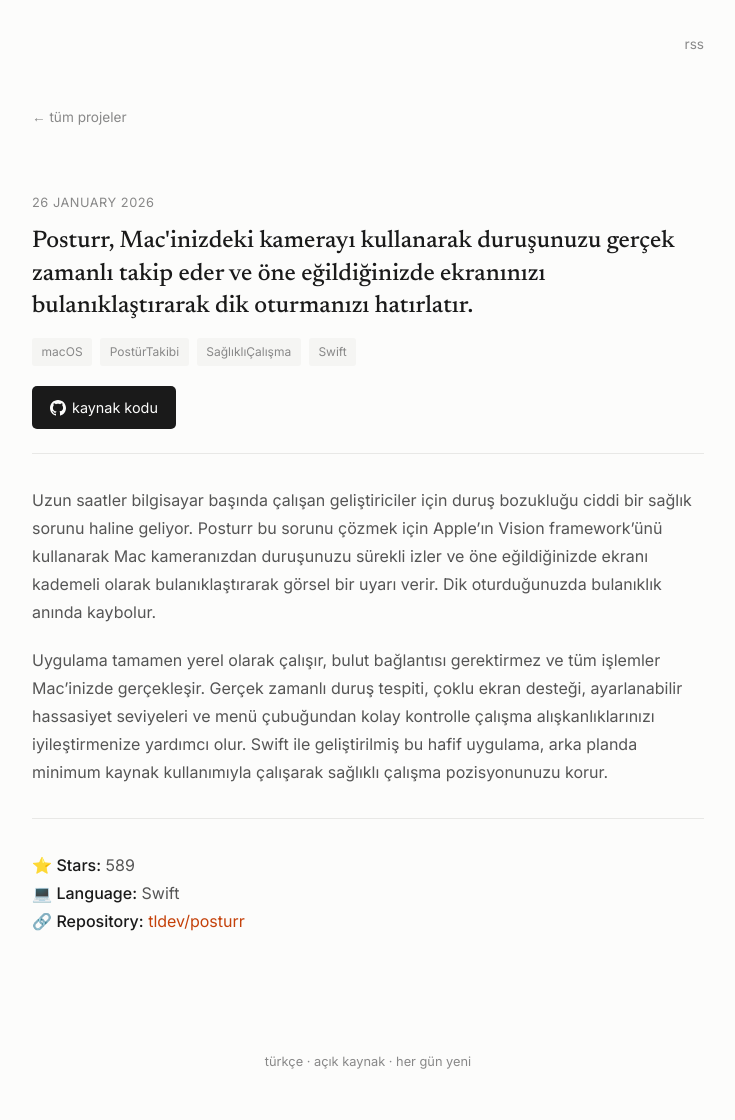
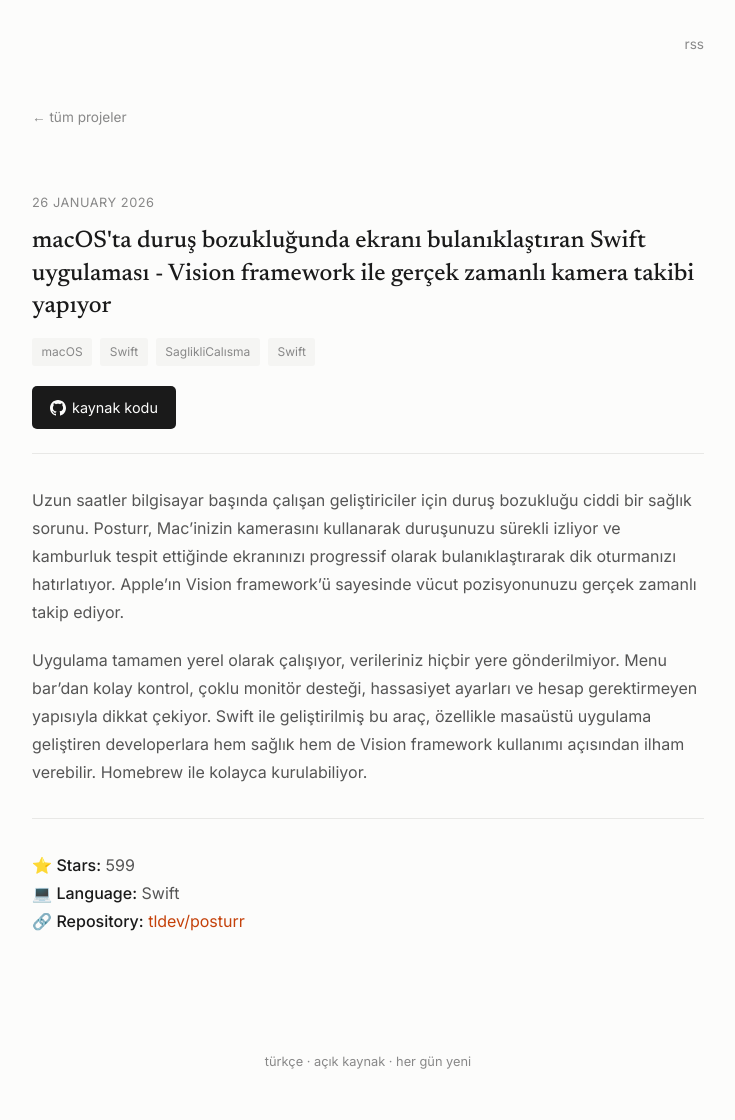
Before and after one commit to ArifSolmaz/repo, a Jekyll site: the page built from docs/_posts/2026-01-26-posturr.md, in a window 1280 px wide. Shown: the whole page, without its empty margins (272-1007 px from the left). Built offline with Jekyll 4.4.1, drawn with Linux system fonts in a browser that asks for light colours.

Commit message:
🤖 Auto-update: 2026-01-26 07:01 Istanbul time | +1 post(s)

```diff
--- a/docs/_posts/2026-01-26-posturr.md
+++ b/docs/_posts/2026-01-26-posturr.md
@@ -1,18 +1,18 @@
 ---
 layout: post
-title: "Posturr, Mac'inizdeki kamerayı kullanarak duruşunuzu gerçek zamanlı takip eder ve öne eğildiğinizde ekranınızı bulanıklaştırarak dik oturmanızı hatırlatır."
+title: "macOS'ta duruş bozukluğunda ekranı bulanıklaştıran Swift uygulaması - Vision framework ile gerçek zamanlı kamera takibi yapıyor"
 
 repo_url: "https://github.com/tldev/posturr"
-tags: ["macOS", "PostürTakibi", "SağlıklıÇalışma", "Swift"]
-date: 2026-01-26 06:30:54 +0300
+tags: ["macOS", "Swift", "SaglikliCalısma", "Swift"]
+date: 2026-01-26 07:01:10 +0300
 ---
 
-Uzun saatler bilgisayar başında çalışan geliştiriciler için duruş bozukluğu ciddi bir sağlık sorunu haline geliyor. Posturr bu sorunu çözmek için Apple'ın Vision framework'ünü kullanarak Mac kameranızdan duruşunuzu sürekli izler ve öne eğildiğinizde ekranı kademeli olarak bulanıklaştırarak görsel bir uyarı verir. Dik oturduğunuzda bulanıklık anında kaybolur.
+Uzun saatler bilgisayar başında çalışan geliştiriciler için duruş bozukluğu ciddi bir sağlık sorunu. Posturr, Mac'inizin kamerasını kullanarak duruşunuzu sürekli izliyor ve kamburluk tespit ettiğinde ekranınızı progressif olarak bulanıklaştırarak dik oturmanızı hatırlatıyor. Apple'ın Vision framework'ü sayesinde vücut pozisyonunuzu gerçek zamanlı takip ediyor.
 
-Uygulama tamamen yerel olarak çalışır, bulut bağlantısı gerektirmez ve tüm işlemler Mac'inizde gerçekleşir. Gerçek zamanlı duruş tespiti, çoklu ekran desteği, ayarlanabilir hassasiyet seviyeleri ve menü çubuğundan kolay kontrolle çalışma alışkanlıklarınızı iyileştirmenize yardımcı olur. Swift ile geliştirilmiş bu hafif uygulama, arka planda minimum kaynak kullanımıyla çalışarak sağlıklı çalışma pozisyonunuzu korur.
+Uygulama tamamen yerel olarak çalışıyor, verileriniz hiçbir yere gönderilmiyor. Menu bar'dan kolay kontrol, çoklu monitör desteği, hassasiyet ayarları ve hesap gerektirmeyen yapısıyla dikkat çekiyor. Swift ile geliştirilmiş bu araç, özellikle masaüstü uygulama geliştiren developerlara hem sağlık hem de Vision framework kullanımı açısından ilham verebilir. Homebrew ile kolayca kurulabiliyor.
 
 ---
 
-⭐ **Stars:** 589
+⭐ **Stars:** 599
 💻 **Language:** Swift
 🔗 **Repository:** [tldev/posturr](https://github.com/tldev/posturr)
--- a/history.txt
+++ b/history.txt
@@ -10,3 +10,4 @@ https://github.com/tldev/posturr
 https://github.com/tldev/posturr
 https://github.com/tldev/posturr
 https://github.com/tldev/posturr
+https://github.com/tldev/posturr
--- a/queue.txt
+++ b/queue.txt
@@ -1,6 +1,6 @@
-https://github.com/tldev/posturr|general
 https://github.com/clawdbot/clawdbot|general
 https://github.com/clawdbot/clawdbot|general
 https://github.com/clawdbot/clawdbot|general
 https://github.com/clawdbot/clawdbot|general
 https://github.com/clawdbot/clawdbot|general
+https://github.com/Jcparkyn/herd|general
```
